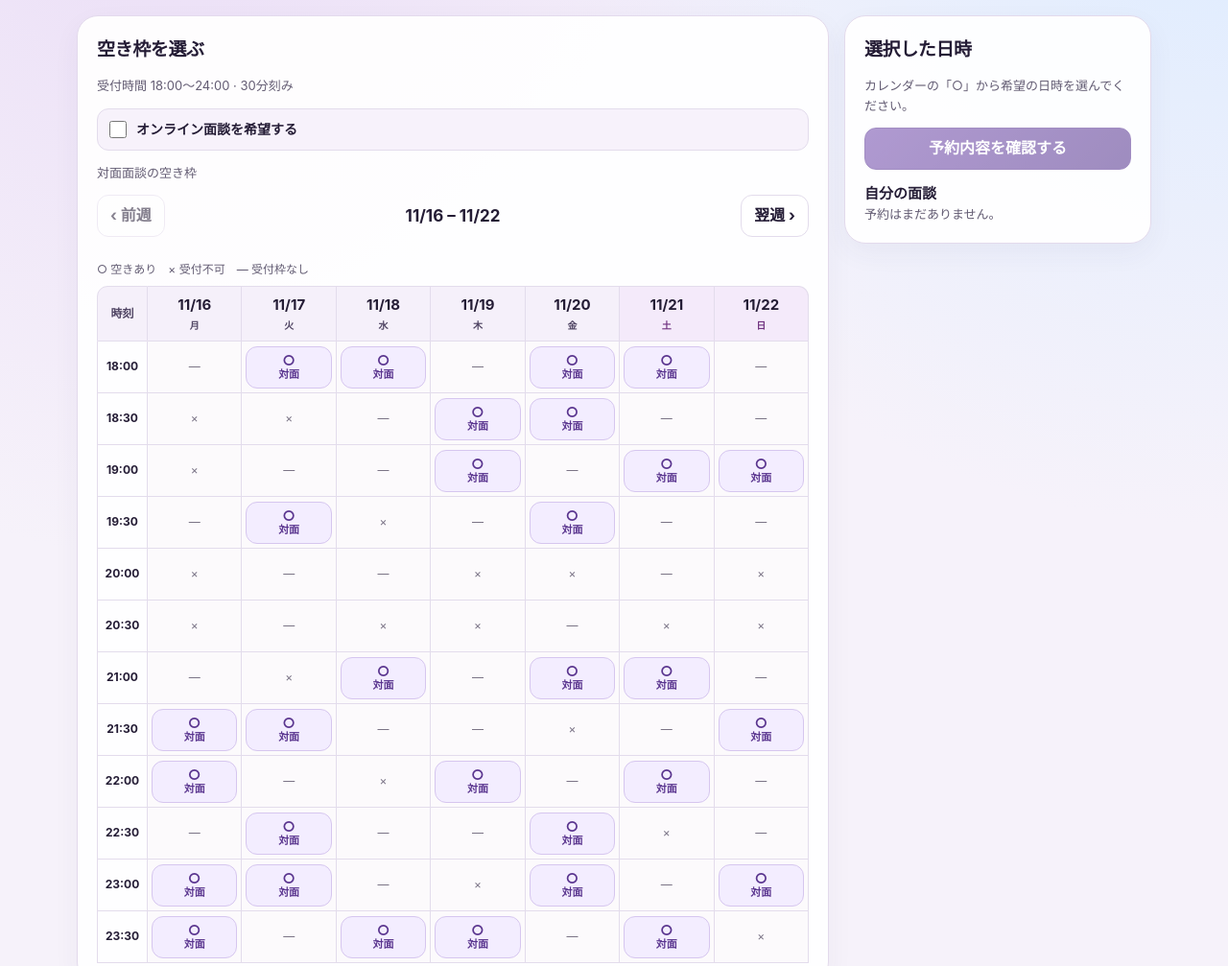
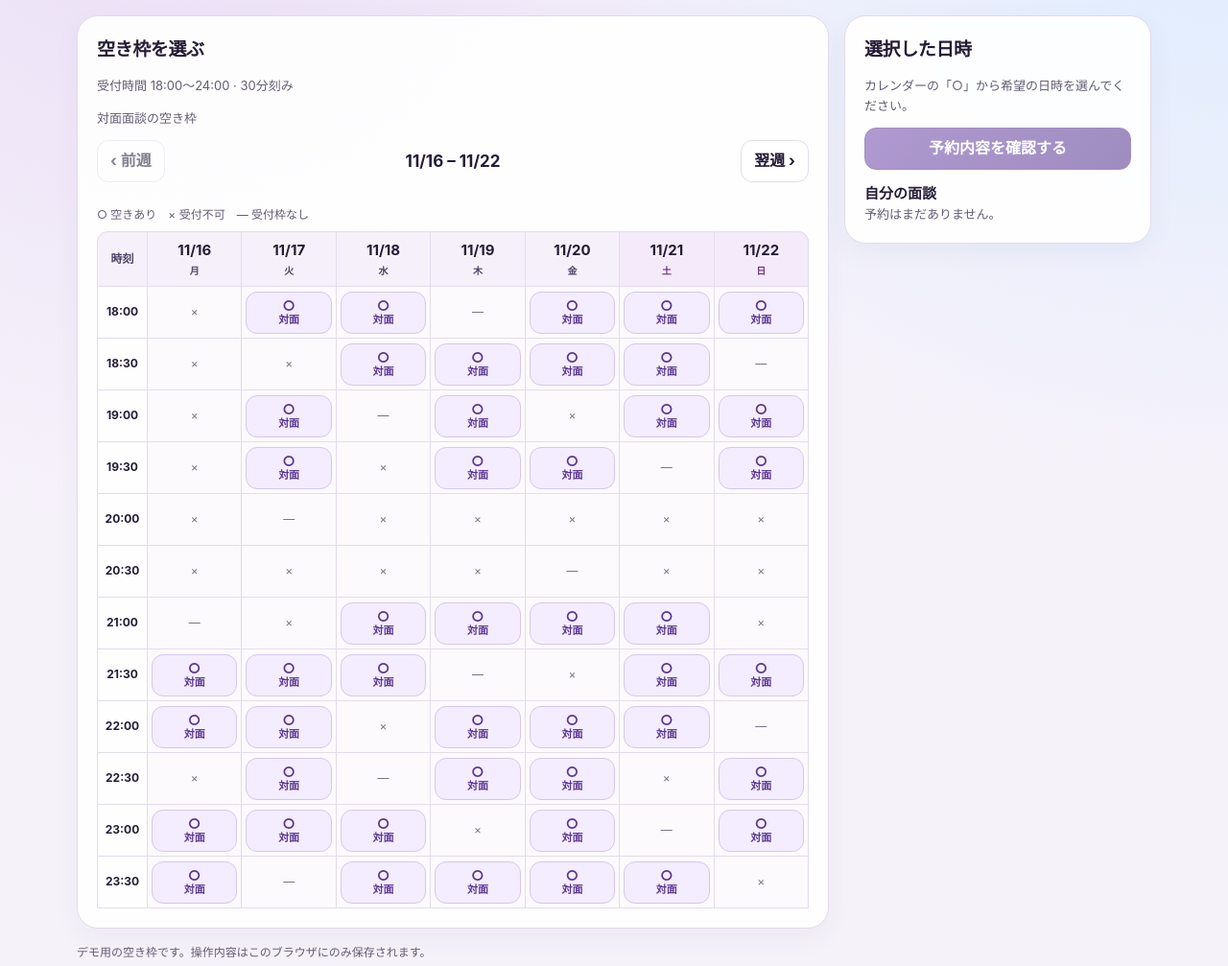
Before and after one commit to ryo1107sai10/night-pallet-line-demo, a plain HTML site: page interview/index.html in a window 1280 px wide. Shown: the part 251-1258 px from the top of the page at 96% size. Drawn offline with Linux system fonts and the light colour scheme.

Commit message:
Make the interview demo in-person only

```diff
--- a/interview/calendar.css
+++ b/interview/calendar.css
@@ -74,5 +74,3 @@ body.has-interviews main.auth{max-width:min(1120px,calc(100vw - 30px))}
 .interview-app .demo-availability-status{color:#563284;font-size:14px;font-weight:650}
 .interview-app .demo-availability-status:not(:empty){padding:12px 0}
 .interview-app .demo-availability-status:empty{height:16px}
-.interview-app .interview-option{display:flex;align-items:center;gap:10px;min-height:44px;padding:8px 12px;border:1px solid var(--line);border-radius:12px;background:#f7f2fb;color:var(--ink);font-size:14px;font-weight:650;cursor:pointer}
-.interview-app .interview-option input{width:18px;height:18px;min-height:0;margin:0;padding:0;flex:0 0 auto;accent-color:var(--accent)}
--- a/interview/calendar.mjs
+++ b/interview/calendar.mjs
@@ -40,7 +40,6 @@ export async function mountInterview(root,service) {
   root.classList.add('interview-app')
   let data,start,day,selected,existing,complete
   let stage='select',busy=false,message='',name=''
-  let method='onsite'
 
   function show(focus=false){
     if(!data) return
@@ -95,7 +94,7 @@ export async function mountInterview(root,service) {
     const pending=new Map()
     const counts=new Map(dates.map(date=>[date,0]))
     for(const slot of data.slots){
-      if(slot.method!==method)continue
+      if(slot.method!=='onsite')continue
       if(!fitsHours(slot.starts_at,slot.ends_at,data.timezone,hours))continue
       const {date,minutes}=localTime(slot.starts_at,data.timezone)
       if(!counts.has(date))continue
@@ -110,22 +109,9 @@ export async function mountInterview(root,service) {
     const forward=action('翌週 ›',event=>run(()=>week(7),event.currentTarget))
     prev.disabled=start<=data.today;forward.disabled=start>=shift(data.today,90)
     bar.append(prev,el('strong',label(dates[0])+' – '+label(dates.at(-1))),forward)
-    const format=el('label',null,'interview-option')
-    const online=el('input')
-    online.id='interview-online'
-    online.type='checkbox'
-    online.checked=method==='online'
-    online.onchange=()=>{
-      method=online.checked?'online':'onsite'
-      selected=null;message=''
-      chooseFirstAvailableDay()
-      show()
-      root.querySelector('#interview-online')?.focus()
-    }
-    format.append(online,el('span','オンライン面談を希望する'))
-    const summary=el('p',methods[method]+'面談の空き枠','small')
+    const summary=el('p','対面面談の空き枠','small')
     summary.setAttribute('role','status')
-    cal.append(el('p','受付時間 '+clockLabel(hours.start)+'〜'+clockLabel(hours.end)+' · '+interval+'分刻み'),format,summary,bar)
+    cal.append(el('p','受付時間 '+clockLabel(hours.start)+'〜'+clockLabel(hours.end)+' · '+interval+'分刻み'),summary,bar)
 
     const table=el('table',null,'grid desktop-calendar')
     table.append(el('caption','○ 空きあり　× 受付不可　— 受付枠なし'))
@@ -177,7 +163,7 @@ export async function mountInterview(root,service) {
     mobile.append(strip,list)
     cal.append(table,mobile)
     if(data.availability_warning)cal.insertBefore(el('p','Googleカレンダーの空き状況を確認できないため、現在は予約を受け付けていません。','notice'),table)
-    if(!pending.size)cal.append(el('p','この週に公開中の'+methods[method]+'面談の枠はありません。翌週もご確認ください。','small'))
+    if(!pending.size)cal.append(el('p','この週に公開中の対面面談枠はありません。翌週もご確認ください。','small'))
     return cal
   }
   function slotButton(slot,compact){
@@ -212,7 +198,7 @@ export async function mountInterview(root,service) {
     },'primary')
     next.disabled=!selected
     panel.append(next)
-    if(existing)panel.append(action('日程変更をやめる',()=>{existing=null;selected=null;message='';method='onsite';chooseFirstAvailableDay();show()}))
+    if(existing)panel.append(action('日程変更をやめる',()=>{existing=null;selected=null;message='';chooseFirstAvailableDay();show()}))
     const list=el('section')
     list.append(el('h3','自分の面談'))
     for(const booking of data.bookings){
@@ -221,7 +207,7 @@ export async function mountInterview(root,service) {
       row.append(el('strong',active?'確定済み':booking.status==='cancelled'?'取消済み':'過去の予約'),item(booking,data.timezone))
       if(booking.instructions)row.append(el('p',booking.instructions,'wrap'))
       if(active)row.append(group(action('日程変更',()=>{
-        existing=booking;method=booking.method;selected=null;message='';chooseFirstAvailableDay();show(true)
+        existing=booking;selected=null;message='';chooseFirstAvailableDay();show(true)
       }),action('取り消す',()=>{
         complete=booking;stage='cancel';show(true)
       })))
@@ -284,7 +270,7 @@ export async function mountInterview(root,service) {
   }
 
   function chooseFirstAvailableDay(){
-    const first=data.slots.find(slot=>slot.method===method&&slot.available)
+    const first=data.slots.find(slot=>slot.method==='onsite'&&slot.available)
     day=first?dateKey(first.starts_at,data.timezone):start
   }
 
@@ -296,7 +282,7 @@ export async function mountInterview(root,service) {
       if(complete.instructions)success.append(el('p',complete.instructions,'wrap'))
     }
     success.append(action('自分の面談を見る',event=>run(async()=>{
-      await refresh();existing=null;complete=null;selected=null;stage='select';method='onsite';chooseFirstAvailableDay();show(true)
+      await refresh();existing=null;complete=null;selected=null;stage='select';chooseFirstAvailableDay();show(true)
     },event.currentTarget),'secondary'))
     return success
   }
--- a/interview/demo.mjs
+++ b/interview/demo.mjs
@@ -16,9 +16,8 @@ function demoSlots(){
     for(const [row,time] of times.entries()){
       if((day*2+row)%7===0)continue
       const begin=Date.parse(date+'T'+time+':00+09:00')
-      const method=(day+row)%3===0?'online':'onsite'
       slots.push({date,id:date+'/'+time,starts_at:new Date(begin).toISOString(),
-        ends_at:new Date(begin+30*60000).toISOString(),method,available:begin>Date.now()&&(day+row*2)%5!==0})
+        ends_at:new Date(begin+30*60000).toISOString(),method:'onsite',available:begin>Date.now()&&(day+row*2)%5!==0})
     }
   }
   return slots
@@ -37,7 +36,7 @@ function available(id,list){
 }
 function appointment(slot){
   return {slot_id:slot.id,method:slot.method,starts_at:slot.starts_at,ends_at:slot.ends_at,
-    instructions:slot.method==='onsite'?'サンプル会場：銀座店 受付にて面談予約のお名前をお伝えください。':'サンプル面談：開始時刻までに担当者の案内をご確認ください。'}
+    instructions:'サンプル会場：銀座店 受付にて面談予約のお名前をお伝えください。'}
 }
 const root=document.querySelector('#interview')
 await mountInterview(root,{
```
